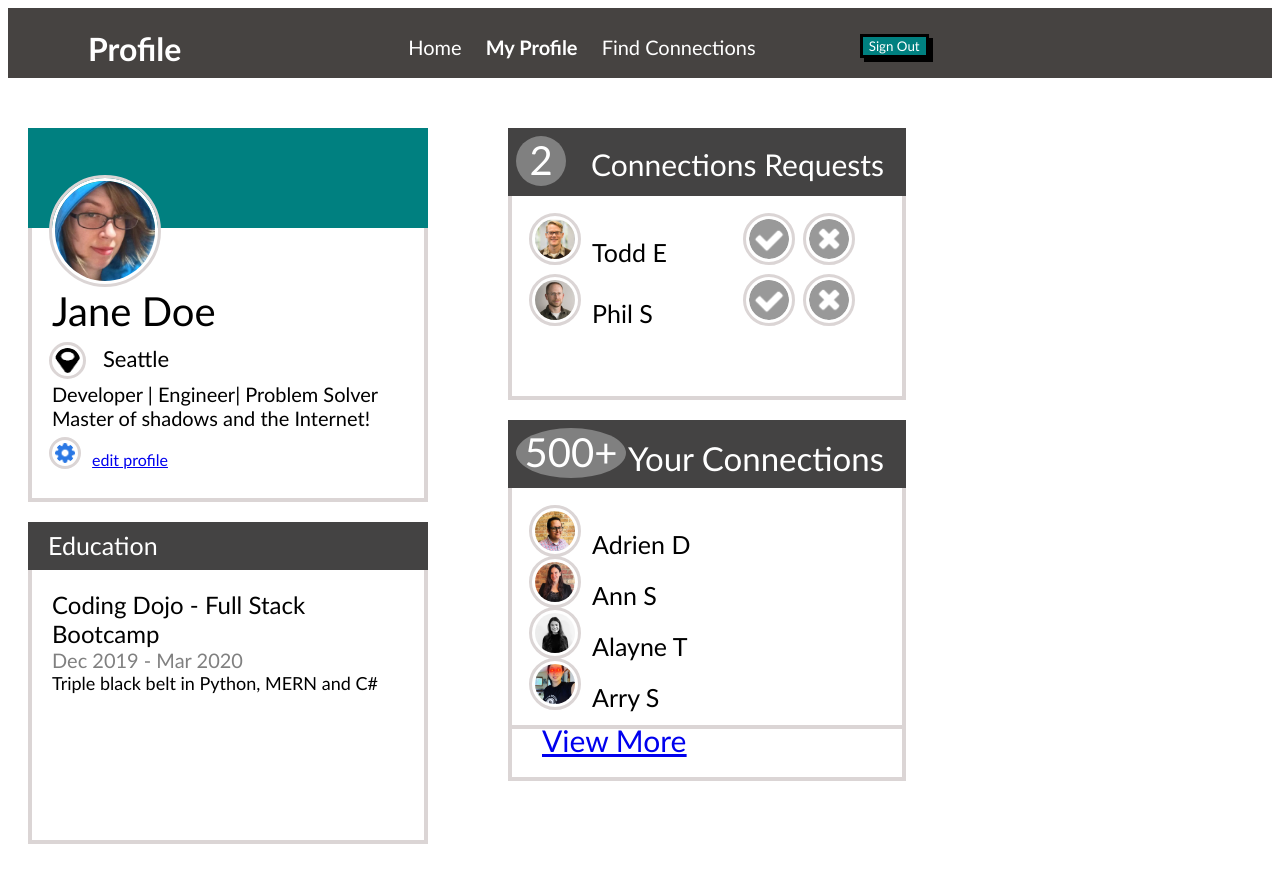
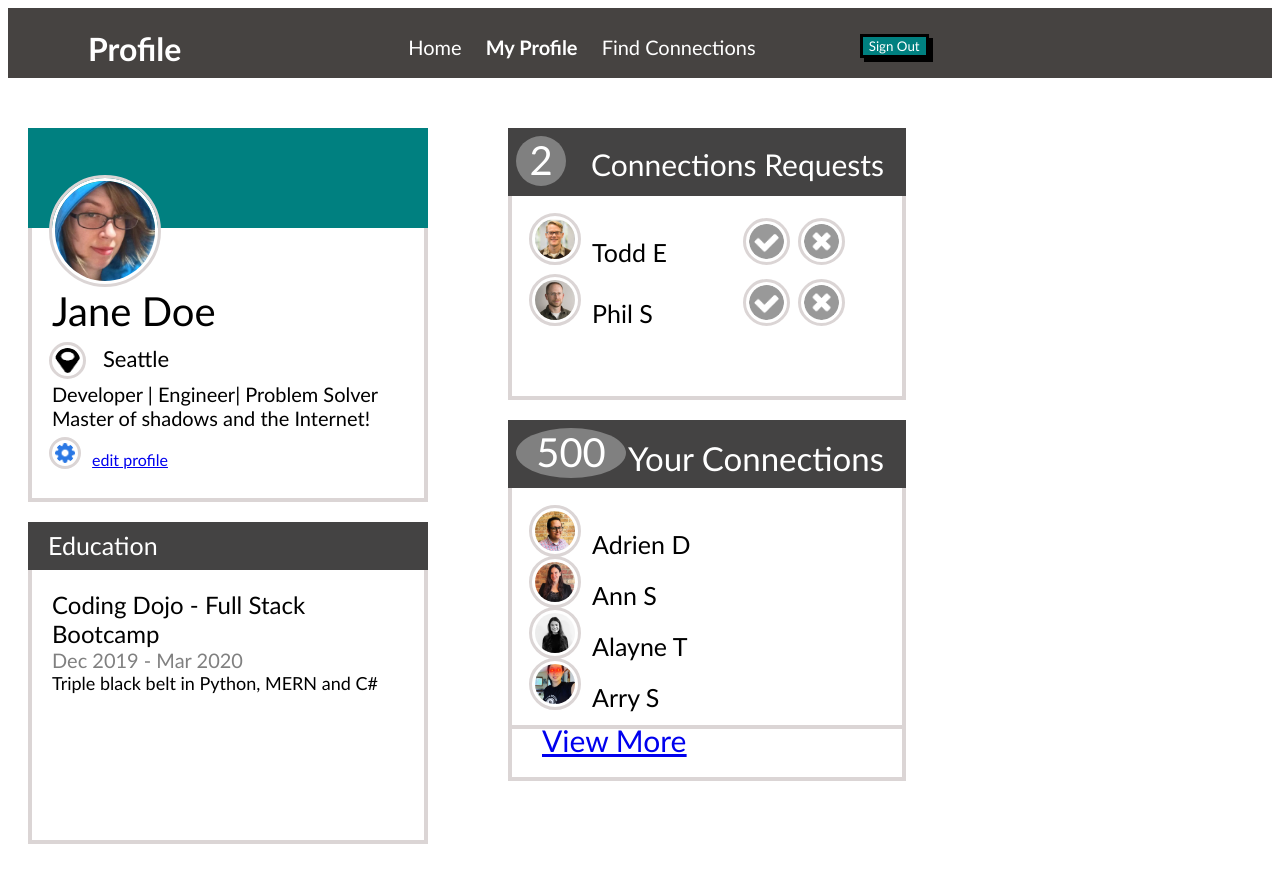
Before and after one commit to davidpollardgithub/Example, a plain HTML site: page WebFund/d4/Profile Page/index.html in a window 1280 px wide. Drawn offline with Linux system fonts and the light colour scheme.

Commit message:
Commit for Making Connections exercise

```diff
--- a/WebFund/d4/Profile Page/index.html
+++ b/WebFund/d4/Profile Page/index.html
@@ -25,7 +25,7 @@
                 <div id="bodyofcard">
 
                     <div id="photo">
-                        <img src="images/jane-m.jpg" alt="photo">
+                        <img id="Rick" src="images/jane-m.jpg" alt="photo">
                     </div>
                     <div id="name">Jane Doe</div>
                     <div id="cityMarker">
@@ -38,7 +38,7 @@
                     </div>
                     <div id="editProfile">
                         <img src="icons/gear.png" alt="gear icon">
-                        <a href="#">edit profile</a>
+                        <a href="#" onclick="changeName('#name')">edit profile</a>
                     </div>
                 </div>
             </div>
@@ -56,22 +56,22 @@
                 <div id="reqTitle">Connections Requests</div>
             </div>
             <div id="reqBody">
-                <div class="connection">
+                <div class="connection" id="person1">
                     <img src="images/todd-s.jpg" alt="image">
                     <p class="reqName">Todd E</p>
-                    <img src="icons/accept-circle.png" alt="accept">
-                    <img src="icons/close-circle.png" alt="">
+                    <input class="btnstuff" onclick="connAdd('#person1')" type="image" src="icons/accept-circle.png" name="submit" alt="accept request"/>
+                    <input class="btnstuff" onclick="connRemove('#person1')" type="image" src="icons/close-circle.png" name="submit" alt="deny request"/>
                 </div>
-                <div class="connection">
+                <div class="connection" id="person2">
                     <img src="images/phil-s.jpg" alt="image">
                     <p class="reqName">Phil S</p>
-                    <img src="icons/accept-circle.png" alt="accept">
-                    <img src="icons/close-circle.png" alt="">
+                    <input class="btnstuff" onclick="connAdd('#person2')" type="image" src="icons/accept-circle.png" name="submit" alt="accept request"/>
+                    <input class="btnstuff" onclick="connRemove('#person2')" type="image" src="icons/close-circle.png" name="submit" alt="deny request"/>
                 </div>
             </div>
 
             <div id="connBanner">
-                <div id="totalConn">500+</div>
+                <div id="totalConn">500</div>
                 <div id="connTitle">Your Connections</div>
             </div>
             <div id="connBody">
@@ -97,5 +97,6 @@
             </div>
         </div>
     </div>
+    <script src="profile.js"></script>
 </body>
 </html>
--- /dev/null
+++ b/WebFund/d4/Profile Page/profile.js
@@ -0,0 +1,20 @@
+// on click of edit profile anchor, change name
+function changeName(element){
+    document.querySelector("#name").innerHTML = "Rick Flair";
+    document.querySelector("#Rick").src = "images/Rick_Flair.jpg";
+}
+
+
+// remove requestor from list and add 1 to total connections
+function connAdd(element){
+    var requestor = document.querySelector(element);
+    requestor.remove();
+    document.querySelector("#totalConn").innerHTML++;
+}
+
+// remove requestor from list and subtract 1 from total connections
+function connRemove(element){
+    var requestor = document.querySelector(element);
+    requestor.remove();
+    document.querySelector("#totalConn").innerHTML--;
+}
```
